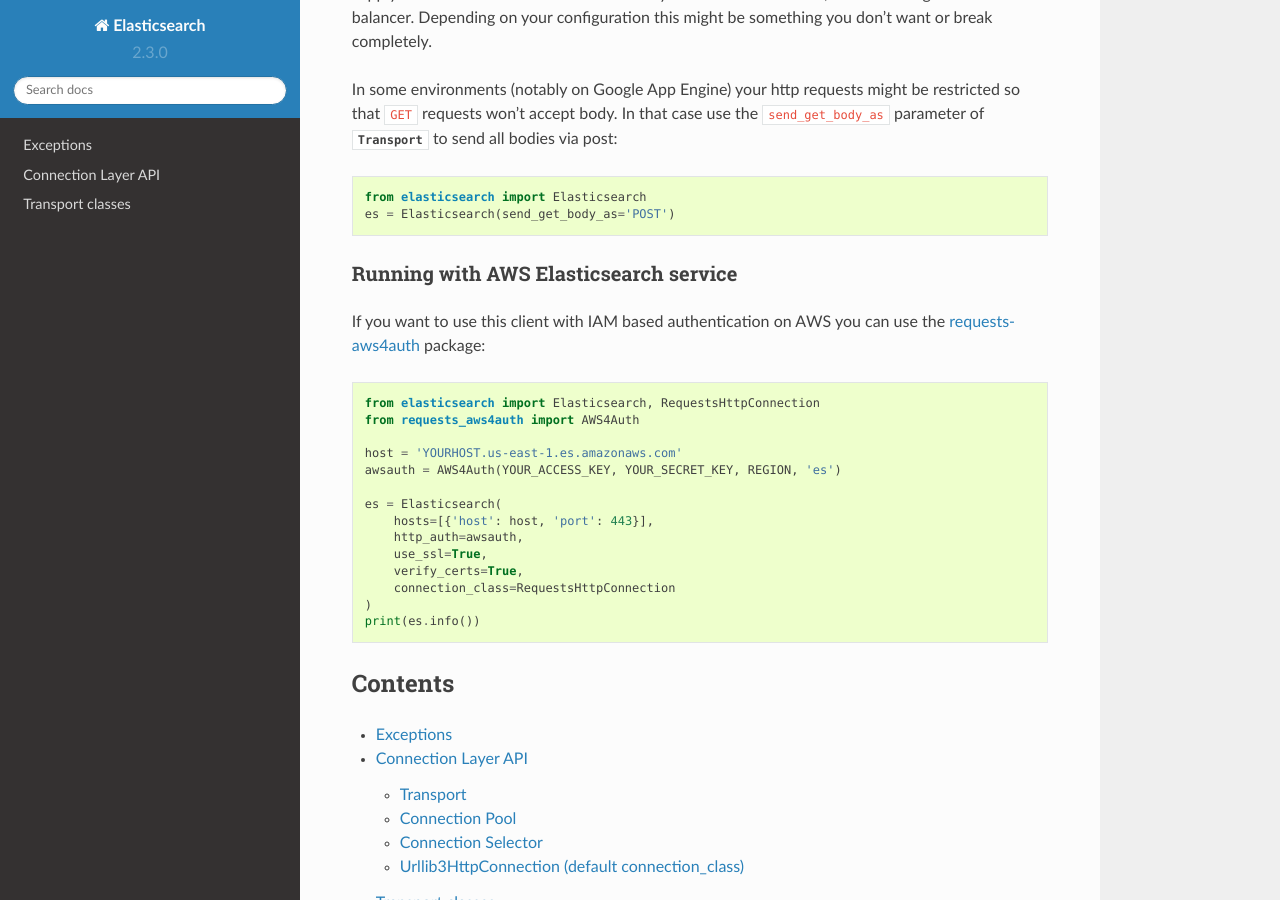
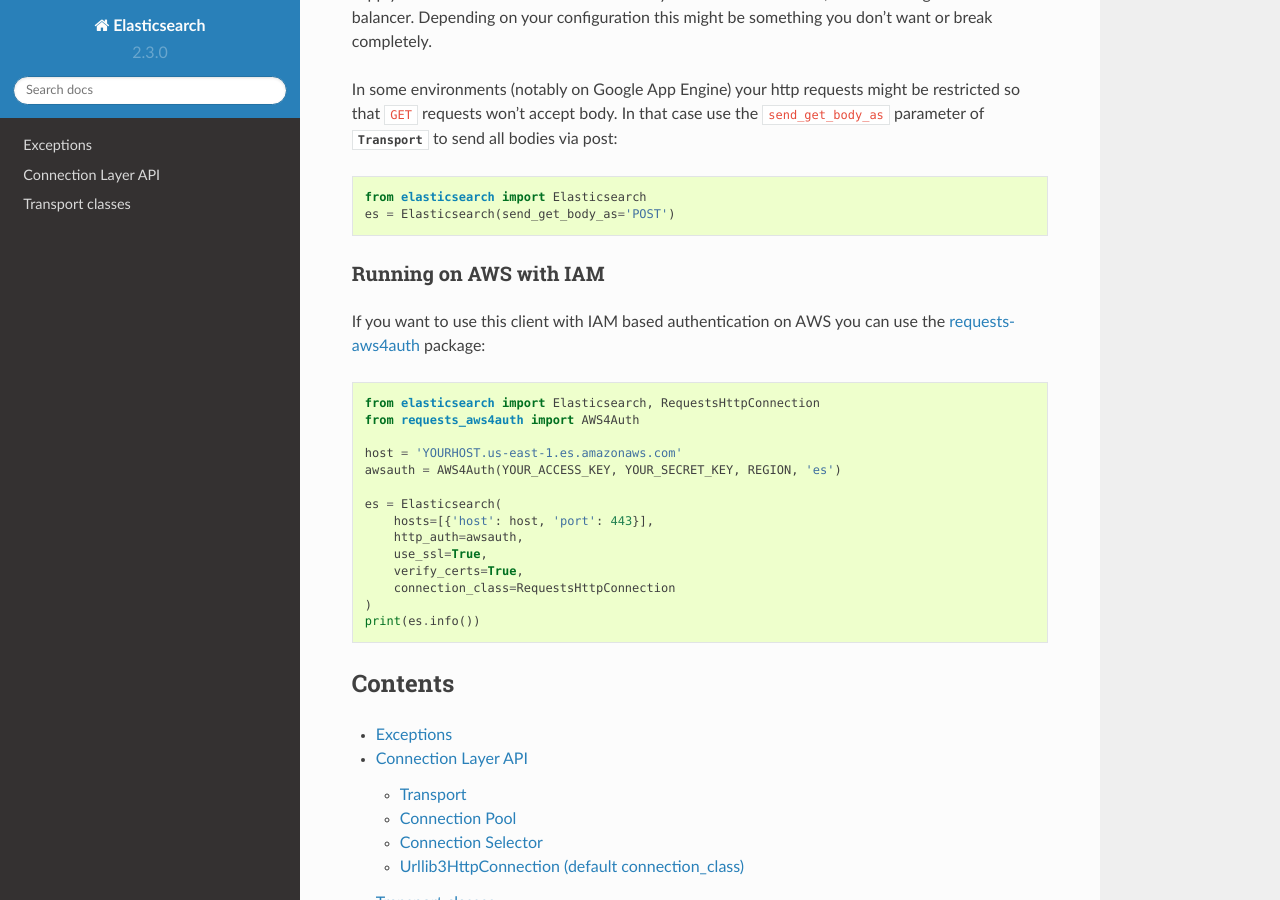
Before and after one commit to Logiclayer1111/elasticsearch, a Sphinx documentation site: the page built from docs/index.rst, in a window 1280 px wide and 900 px high, scrolled down 4424 px. Built offline with Sphinx 7.4.7 and the Read the Docs theme 2.0.0, drawn with Linux system fonts in a browser that asks for light colours; pages that are not in the unit, such as notebooks, are missing from menus.

Commit message:
Updated the wording on the AWS section

```diff
--- a/docs/index.rst
+++ b/docs/index.rst
@@ -251,7 +251,7 @@
     from elasticsearch import Elasticsearch
     es = Elasticsearch(send_get_body_as='POST')
 
-Running with AWS Elasticsearch service
+Running on AWS with IAM
 ~~~~~~~~~~~~~~~~~~~~~~~~~~~~~~~~~~~~~~
 
 If you want to use this client with IAM based authentication on AWS you can use
```
